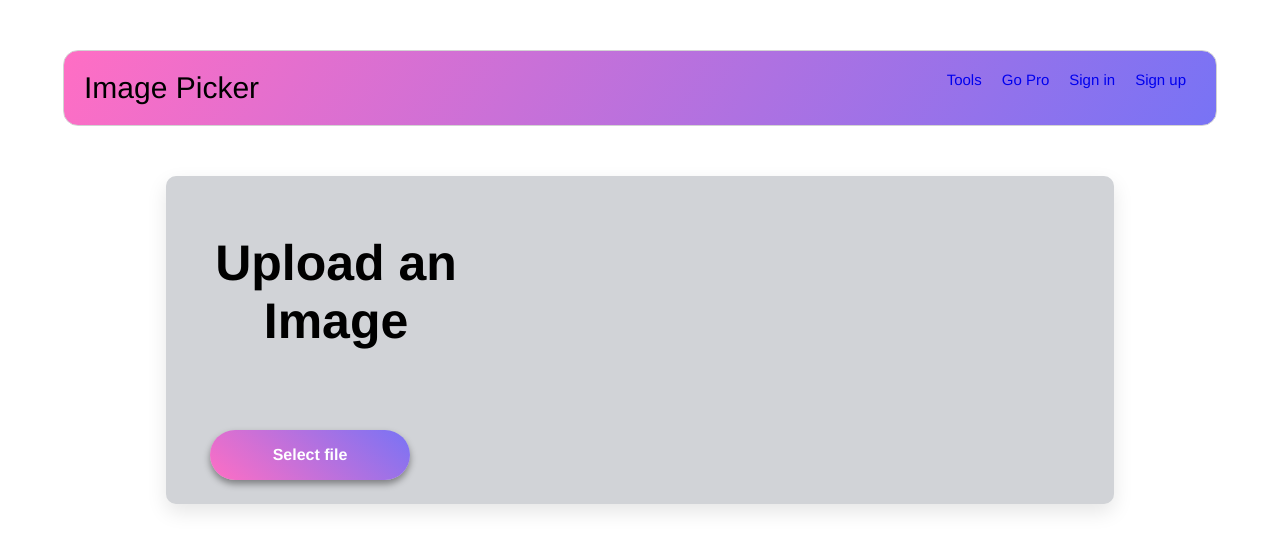
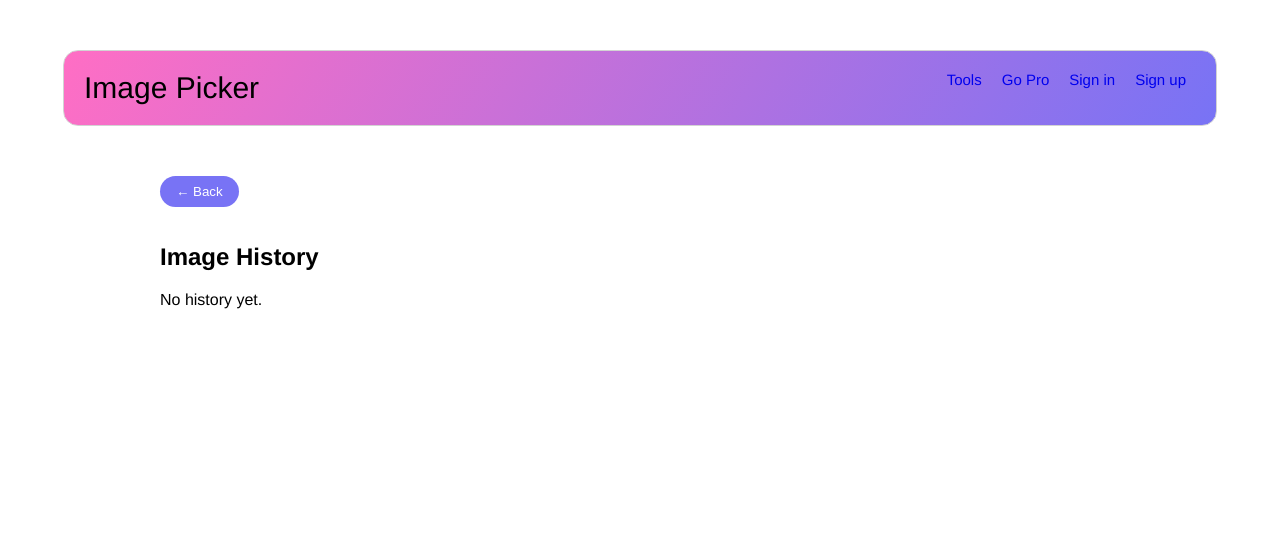
Before and after one commit to ABHISHEK-7455-coder/colour-picker, a React (Vite) app: page /history in a window 1280 px wide. Shown: the top 550 px of the page. Built offline with nearby package versions, Linux system fonts and the light colour scheme.

Commit message:
third-commit

```diff
--- a/src/App.jsx
+++ b/src/App.jsx
@@ -1,42 +1,41 @@
-
-
-// import Header from "./components/AppHeader";
-// import ColorExtractor from "./components/ColourExtractor";
-
-// function App() {
-//     return (
-//         <div className="min-h-screen bg-gray-100 flex items-center justify-center">
-//             <Header />
-//             <ColorExtractor />
-//         </div>
-//     );
-// }
-
-// export default App;
-
 import { useState } from 'react';
+import { BrowserRouter as Router, Routes, Route, useLocation } from 'react-router-dom';
 import Header from './components/AppHeader';
 import ColorExtractor from './components/ColourExtractor';
 import HistoryPage from './components/HistoryPage';
 import './App.css';
 
+function HomeWrapper({ history, setHistory }) {
+  const location = useLocation();
+  return (
+    <ColorExtractor
+      history={history}
+      setHistory={setHistory}
+      initialItem={location.state}
+    />
+  );
+}
+
 function App() {
   const [history, setHistory] = useState([]);
-  const [viewingHistory, setViewingHistory] = useState(false);
 
   return (
-    <div className="min-h-screen bg-gray-100 flex flex-col items-center">
-      <Header
-        history={history}
-        onViewHistory={() => setViewingHistory((v) => !v)}
-      />
+    <Router>
+      <div className="min-h-screen bg-gray-100 flex flex-col items-center">
+        <Header history={history} />
 
-      {viewingHistory ? (
-        <HistoryPage history={history} />
-      ) : (
-        <ColorExtractor history={history} setHistory={setHistory} />
-      )}
-    </div>
+        <Routes>
+          <Route
+            path="/"
+            element={<HomeWrapper history={history} setHistory={setHistory} />}
+          />
+          <Route
+            path="/history"
+            element={<HistoryPage history={history} />}
+          />
+        </Routes>
+      </div>
+    </Router>
   );
 }
 
--- a/src/components/AppHeader.jsx
+++ b/src/components/AppHeader.jsx
@@ -1,35 +1,23 @@
-// import '../App.css';
-
-// export default function Header(){
-//     return (
-//         <header>
-//                 <div className="header-container">
-//                     <div className="logo">Image Picker</div>
-//                     <div className="elements">
-//                         <a href="">Tools</a>
-//                         <a href="">Go Pro</a>
-//                         <a href="">Sign in</a>
-//                         <a href="">Sign up</a>
-//                     </div>
-//                 </div>
-//             </header>
-//     )
-// }
-
+import { useNavigate } from 'react-router-dom';
 import '../App.css';
 
-export default function Header({ history, onViewHistory }) {
+export default function Header({ history }) {
+  const navigate = useNavigate();
+
   return (
     <header>
       <div className="header-container">
         <div className="logo">Image Picker</div>
         <div className="elements">
-          <a href="#">Tools</a>
-          <a href="#">Go Pro</a>
-          <a href="#">Sign in</a>
-          <a href="#">Sign up</a>
+          <a href="/">Tools</a>
+          <a href="/">Go Pro</a>
+          <a href="/">Sign in</a>
+          <a href="/">Sign up</a>
           {history.length > 0 && (
-            <button className="historyBtn" onClick={onViewHistory}>
+            <button
+              className="historyBtn"
+              onClick={() => navigate('/history')}
+            >
               View History
             </button>
           )}
--- a/src/components/ColourExtractor.css
+++ b/src/components/ColourExtractor.css
@@ -141,12 +141,12 @@
 } */
 
 /* Toggle Button */
-.toggleHistoryBtn {
+.historyBtn {
     display: inline-block;
     margin: 16px 0;
     padding: 10px 18px;
-    width: 200px;
-    height: 50px;
+    width: 125px;
+    height: 35px;
     border: none;
     border-radius: 25px;
     background: linear-gradient(40deg, #ff6ec4, #7873f5);
@@ -155,6 +155,11 @@
     font-size: 16px;
     cursor: pointer;
     transition: background-color 0.2s ease, transform 0.1s ease;
+}
+
+.historyPageContainer {
+    width: 75%;
+    margin: auto;
 }
 
 /* History Panel Container */
@@ -178,7 +183,7 @@
 .historyList {
     display: flex;
     flex-wrap: wrap;
-    gap: 8px;
+    gap: 30px;
     max-height: 300px;
     overflow-y: auto;
     padding: 8px;
@@ -190,10 +195,8 @@
     border: 2px solid transparent;
     border-radius: 4px;
     transition: border-color 0.2s ease;
-}
-
-.historyItem:hover {
-    border-color: #5a5;
+    box-shadow: 0 4px 7px rgba(0, 0, 0, 0.4);
+    padding: 10px;
 }
 
 /* Thumbnail Image */
@@ -203,3 +206,13 @@
     object-fit: cover;
     border-radius: 4px;
 }
+
+.backBtn {
+  margin-bottom: 16px;
+  padding: 8px 16px;
+  background: #7873f5;
+  color: #fff;
+  border: none;
+  border-radius: 20px;
+  cursor: pointer;
+}
--- a/src/components/HistoryPage.jsx
+++ b/src/components/HistoryPage.jsx
@@ -1,20 +1,6 @@
-// src/components/HistoryPage.jsx
-// import React, { useContext } from 'react';
-// import { HistoryViewContext } from '../HistoryContext';
+import { useNavigate } from 'react-router-dom';
+import './ColourExtractor.css';
 
-// export default function HistoryPage() {
-//   const { toggleHistoryView } = useContext(HistoryViewContext);
-
-//   return (
-//     <div className="history-page">
-//       <h1>History</h1>
-//       {/* Render your history items here */}
-//       <button onClick={toggleHistoryView}>Back</button>
-//     </div>
-//   );
-// }
-
-import './ColourExtractor.css'; // or separate CSS file
 function rgbToHex(r, g, b) {
   return (
     '#' +
@@ -28,27 +14,27 @@ function rgbToHex(r, g, b) {
 }
 
 export default function HistoryPage({ history }) {
+  const navigate = useNavigate();
+
+  const handleSelect = (item) => {
+    navigate('/', { state: item });
+  };
+
   return (
     <div className="historyPageContainer">
+      <button className="backBtn" onClick={() => navigate(-1)}>← Back</button>
       <h2>Image History</h2>
       {history.length === 0 ? (
         <p>No history yet.</p>
       ) : (
         <div className="historyList">
           {history.map((item, idx) => (
-            <div key={idx} className="historyItem">
-              <img
-                src={item.src}
-                alt={`History-${idx}`}
-                className="historyThumb"
-              />
+            <div key={idx} className="historyItem" onClick={() => handleSelect(item)}>
+              <img src={item.src} alt={`History-${idx}`} className="historyThumb" />
               <div className="colorGrid">
                 {item.palette.map((c, i) => (
                   <div key={i} className="colorSwatch">
-                    <div
-                      className="colorBox"
-                      style={{ backgroundColor: rgbToHex(...c) }}
-                    />
+                    <div className="colorBox" style={{ backgroundColor: rgbToHex(...c) }} />
                     <span className="hexCode">{rgbToHex(...c)}</span>
                   </div>
                 ))}
```
Also changed, not shown: src/components/ColourExtractor.jsx (+12 -143 lines).
